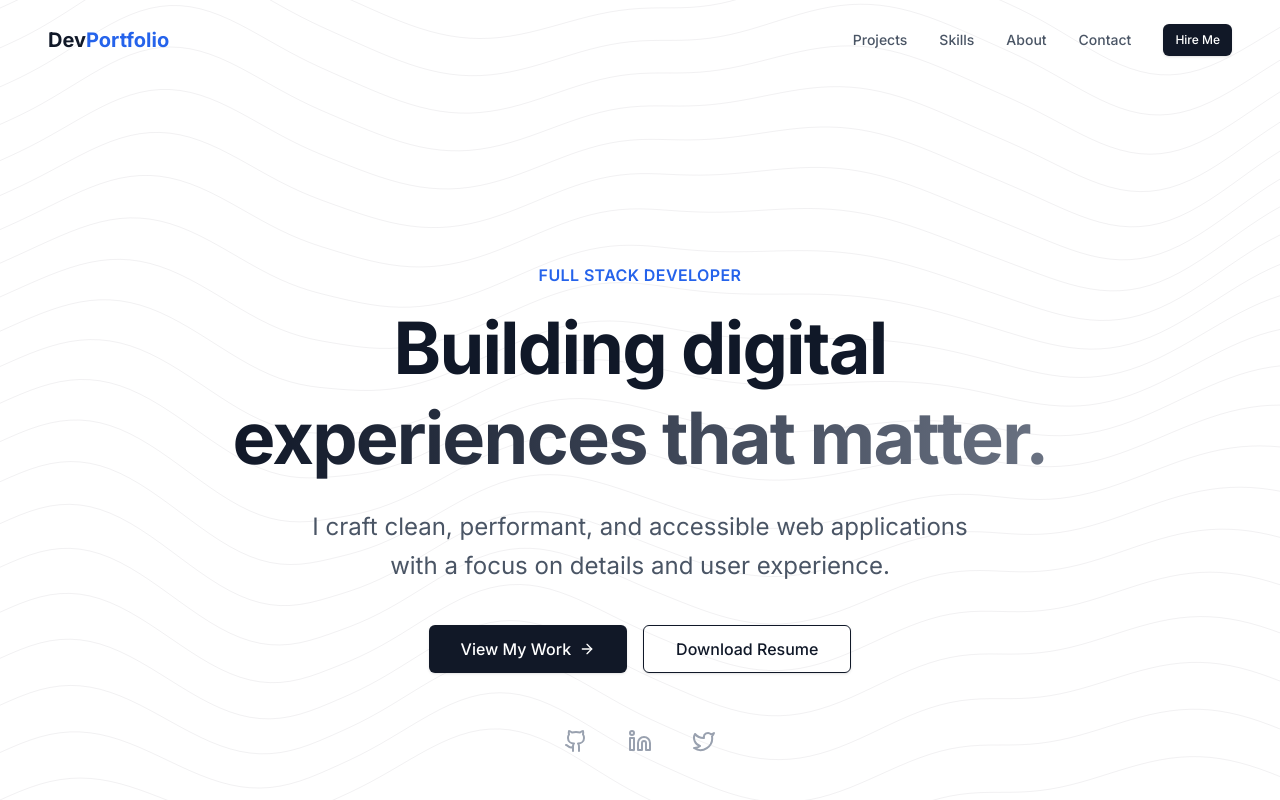
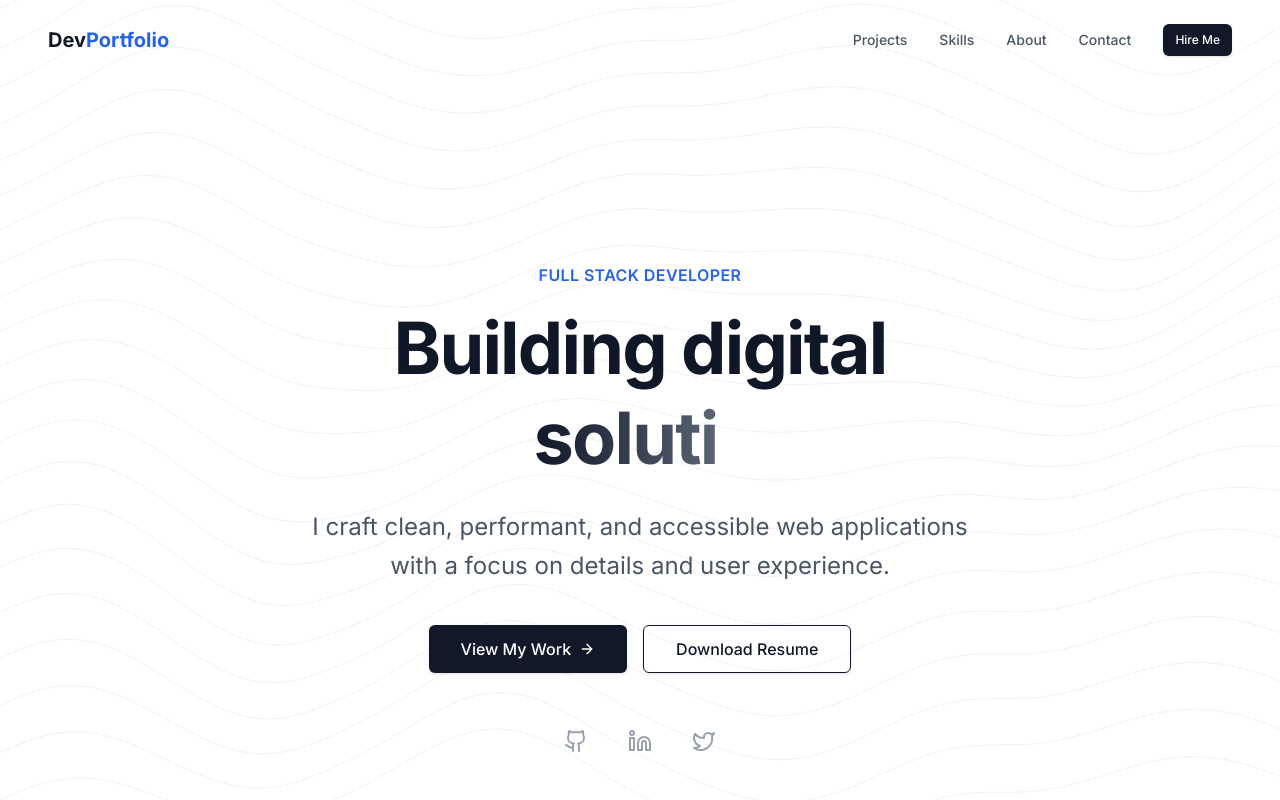
Before and after one commit to jefferson-ai/Portfolio-website, a React (Vite) app: page / in a window 1280 px wide. Shown: the top 800 px of the page. Built offline with nearby package versions, Linux system fonts and the light colour scheme.

Commit message:
feat: Add typing text effect to hero section

```diff
--- a/src/components/layout/Navbar.tsx
+++ b/src/components/layout/Navbar.tsx
@@ -81,10 +81,10 @@ export const Navbar = () => {
                         </Link>
                     ))}
                     <div className="flex gap-4 mt-6">
-                        <a href="https://github.com" target="_blank" rel="noreferrer" className="text-gray-500 hover:text-accent transition-colors">
+                        <a href="https://github.com/jefferson-ai" target="_blank" rel="noreferrer" className="text-gray-500 hover:text-accent transition-colors">
                             <Github size={20} />
                         </a>
-                        <a href="https://linkedin.com" target="_blank" rel="noreferrer" className="text-gray-500 hover:text-accent transition-colors">
+                        <a href="https://www.linkedin.com/in/jeffersonadda" target="_blank" rel="noreferrer" className="text-gray-500 hover:text-accent transition-colors">
                             <Linkedin size={20} />
                         </a>
                         <a href="mailto:hello@example.com" className="text-gray-500 hover:text-accent transition-colors">
--- a/src/components/sections/Hero.tsx
+++ b/src/components/sections/Hero.tsx
@@ -1,6 +1,7 @@
 import { motion } from 'framer-motion';
 import { ArrowRight, Github, Linkedin, Twitter } from 'lucide-react';
 import { Button } from '../ui/Button';
+import TextType from '../ui/TextType';
 import { Link } from 'react-scroll';
 
 export const Hero = () => {
@@ -18,9 +19,13 @@ export const Hero = () => {
                         </h2>
                         <h1 className="text-5xl md:text-7xl font-bold tracking-tight text-gray-900 mb-6 leading-tight">
                             Building digital <br className="hidden md:block" />
-                            <span className="text-transparent bg-clip-text bg-gradient-to-r from-gray-900 to-gray-500">
-                                experiences that matter.
-                            </span>
+                            <TextType
+                                text={["experiences that matter.", "solutions that scale.", "interfaces that delight."]}
+                                className="text-transparent bg-clip-text bg-gradient-to-r from-gray-900 to-gray-500"
+                                typingSpeed={100}
+                                pauseDuration={2000}
+                                cursorCharacter="|"
+                            />
                         </h1>
                         <p className="text-xl md:text-2xl text-gray-600 mb-10 max-w-2xl mx-auto leading-relaxed">
                             I craft clean, performant, and accessible web applications with a focus on details and user experience.
@@ -50,9 +55,9 @@ export const Hero = () => {
                         transition={{ duration: 0.5, delay: 0.4 }}
                         className="flex justify-center gap-6"
                     >
-                        <SocialLink href="https://github.com" icon={<Github />} />
-                        <SocialLink href="https://linkedin.com" icon={<Linkedin />} />
-                        <SocialLink href="https://twitter.com" icon={<Twitter />} />
+                        <SocialLink href="https://github.com/jefferson-ai" icon={<Github />} />
+                        <SocialLink href="https://www.linkedin.com/in/jeffersonadda" icon={<Linkedin />} />
+                        <SocialLink href="https://x.com/Princewest_7" icon={<Twitter />} />
                     </motion.div>
                 </div>
             </div>
--- /dev/null
+++ b/src/components/ui/TextType.tsx
@@ -0,0 +1,64 @@
+import { useState, useEffect } from 'react';
+
+interface TextTypeProps {
+    text: string[];
+    typingSpeed?: number;
+    deletingSpeed?: number;
+    pauseDuration?: number;
+    showCursor?: boolean;
+    cursorCharacter?: string;
+    className?: string; // Allow passing styles
+}
+
+const TextType = ({
+    text,
+    typingSpeed = 100,
+    deletingSpeed = 50,
+    pauseDuration = 2000,
+    showCursor = true,
+    cursorCharacter = "|",
+    className = "",
+}: TextTypeProps) => {
+    const [currentTextIndex, setCurrentTextIndex] = useState(0);
+    const [currentText, setCurrentText] = useState("");
+    const [isDeleting, setIsDeleting] = useState(false);
+
+    useEffect(() => {
+        // Handle empty text array
+        if (!text || text.length === 0) return;
+
+        const fullText = text[currentTextIndex];
+
+        const handleTyping = () => {
+            if (isDeleting) {
+                setCurrentText((prev) => prev.slice(0, -1));
+            } else {
+                setCurrentText((prev) => fullText.slice(0, prev.length + 1));
+            }
+        };
+
+        let timer: any;
+
+        if (!isDeleting && currentText === fullText) {
+            if (text.length > 1) {
+                timer = setTimeout(() => setIsDeleting(true), pauseDuration);
+            }
+        } else if (isDeleting && currentText === "") {
+            setIsDeleting(false);
+            setCurrentTextIndex((prev) => (prev + 1) % text.length);
+        } else {
+            timer = setTimeout(handleTyping, isDeleting ? deletingSpeed : typingSpeed);
+        }
+
+        return () => clearTimeout(timer);
+    }, [currentText, isDeleting, currentTextIndex, text, typingSpeed, deletingSpeed, pauseDuration]);
+
+    return (
+        <span className={className}>
+            {currentText}
+            {showCursor && <span className="animate-pulse ml-1">{cursorCharacter}</span>}
+        </span>
+    );
+};
+
+export default TextType;
```
